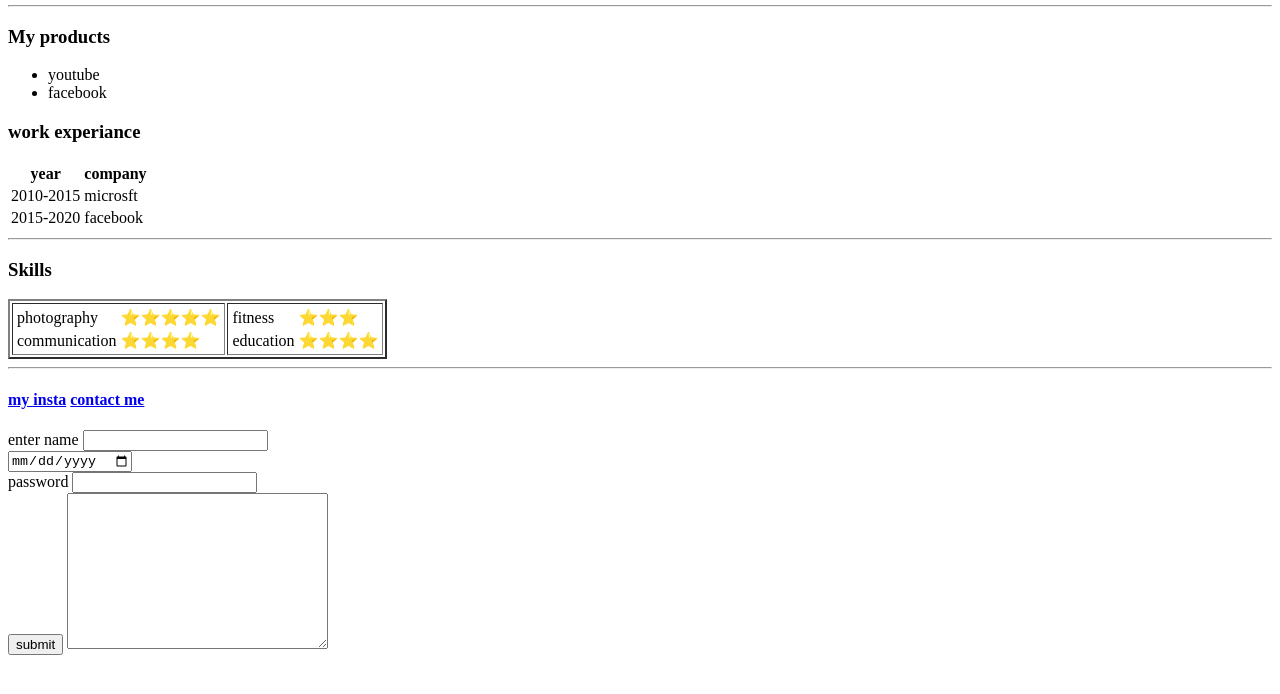
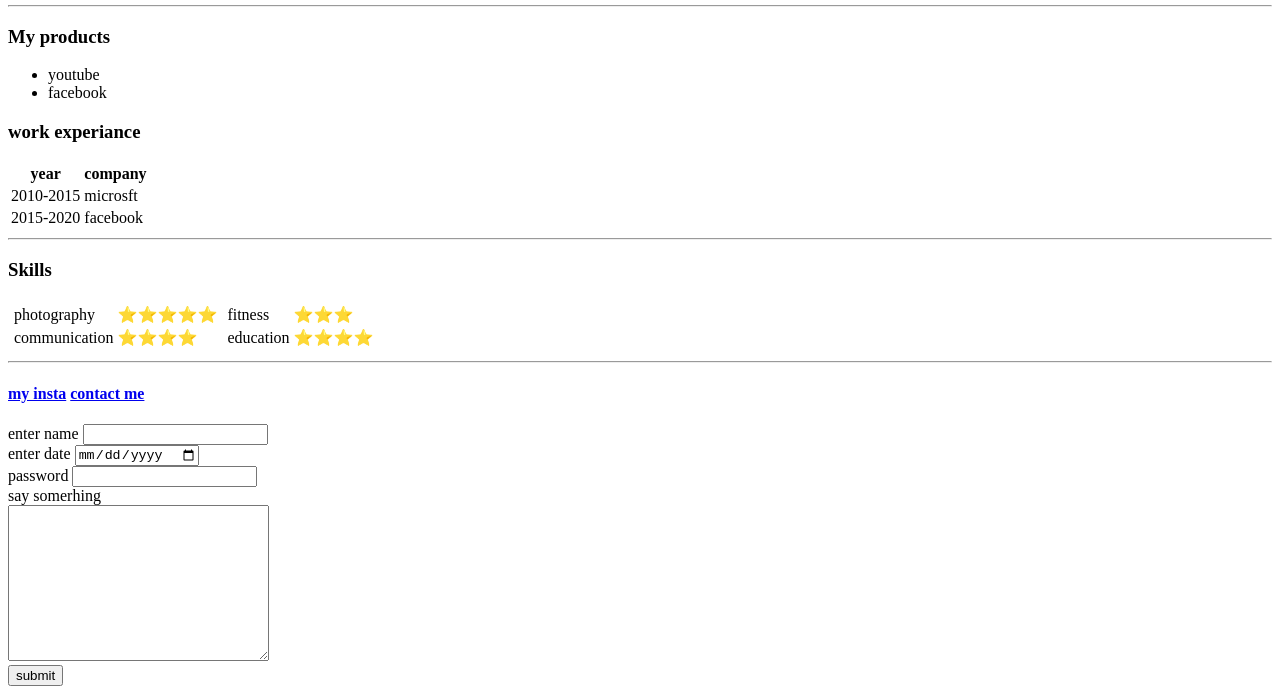
Before and after one commit to Saber-Haste/test-site, a plain HTML site: page index.html in a window 1280 px wide. Shown: the part 357-1051 px from the top of the page. Before the commit the page ends 1020 px from the top, so only its background shows below. Drawn offline with Linux system fonts and the light colour scheme.

Commit message:
did correction

```diff
--- a/index.html
+++ b/index.html
@@ -49,7 +49,7 @@
 
     <hr>
     <h3>Skills</h3>
-    <table border="2" >
+    <table  >
         <tr>
             <td>
                 <table>
@@ -84,11 +84,14 @@
     <form action="mailto:binoychullikkal@gmail.com" method="post" enctype="text/plain" >
         <label for="">enter name </label>
         <input type="text"> <br>
+        <label for="">enter date</label>
         <input type="date" name="" id=""><br>
         <label for="">password</label>
         <input type="password" name="" id=""> <br>
+        <label for="">say somerhing</label> <br>
+        <textarea name="text" id="" cols="30" rows="10"></textarea> <br>
         <input type="submit" value="submit">
-        <textarea name="text" id="" cols="30" rows="10"></textarea>
+
     </form>
 </body>
 </html>
```
